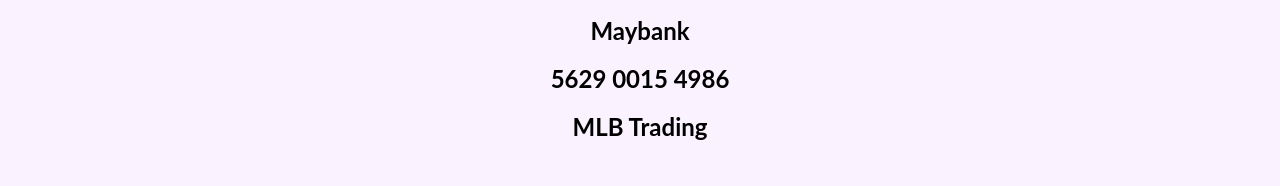
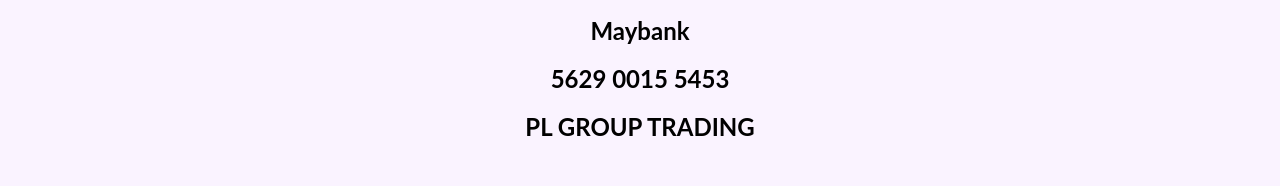
Before and after one commit to eliza-rora/proj3-web-mlb, a plain HTML site: page bank.html in a window 1280 px wide. Shown: the part 705-891 px from the top of the page. Drawn offline with Linux system fonts and the light colour scheme.

Commit message:
update bank details

```diff
--- a/bank.html
+++ b/bank.html
@@ -88,8 +88,8 @@
             <p class="bank-acc">
                 <strong>Company Bank Account Number:</strong><br>
                 <strong>Maybank</strong><br>
-                <strong>5629 0015 4986</strong><br>
-                <strong>MLB Trading</strong><br><br>
+                <strong>5629 0015 5453</strong><br>
+                <strong>PL GROUP TRADING</strong><br><br>
             </p>
 
             <p class="bank-text">
```
